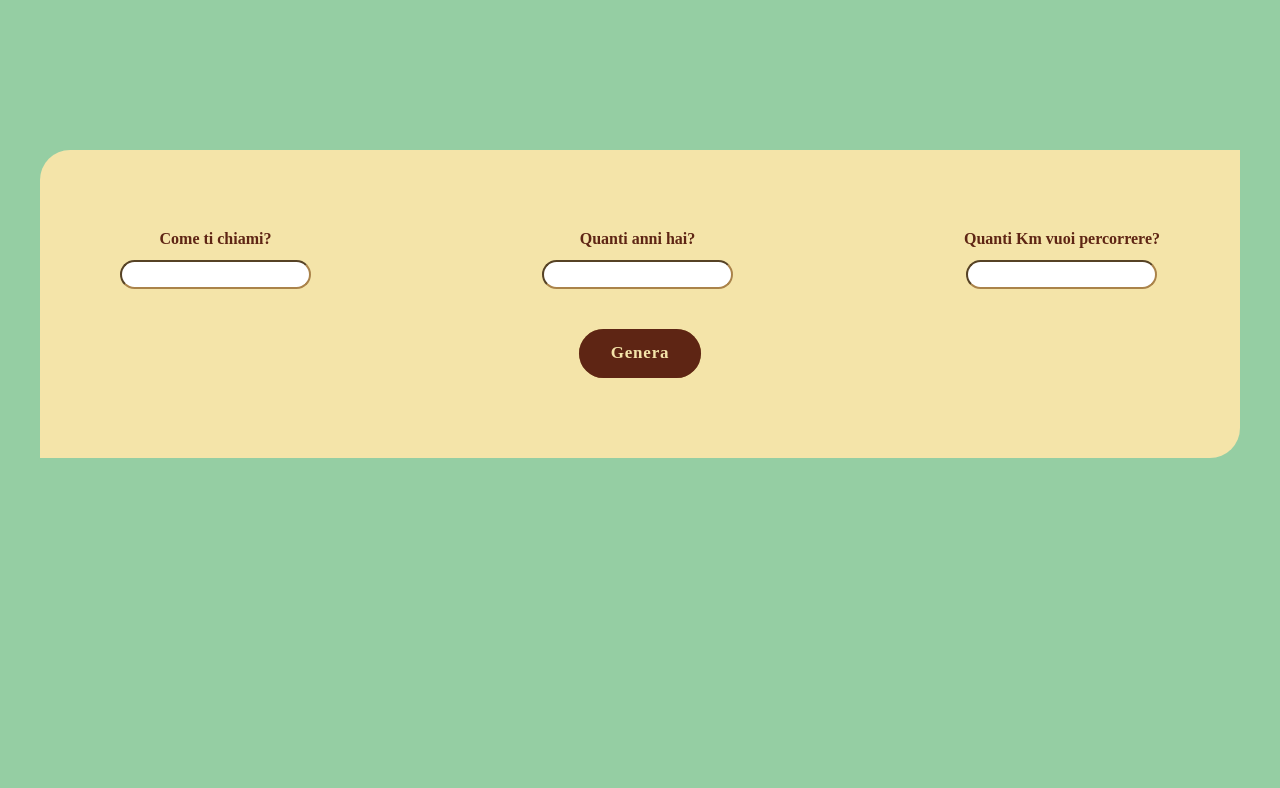
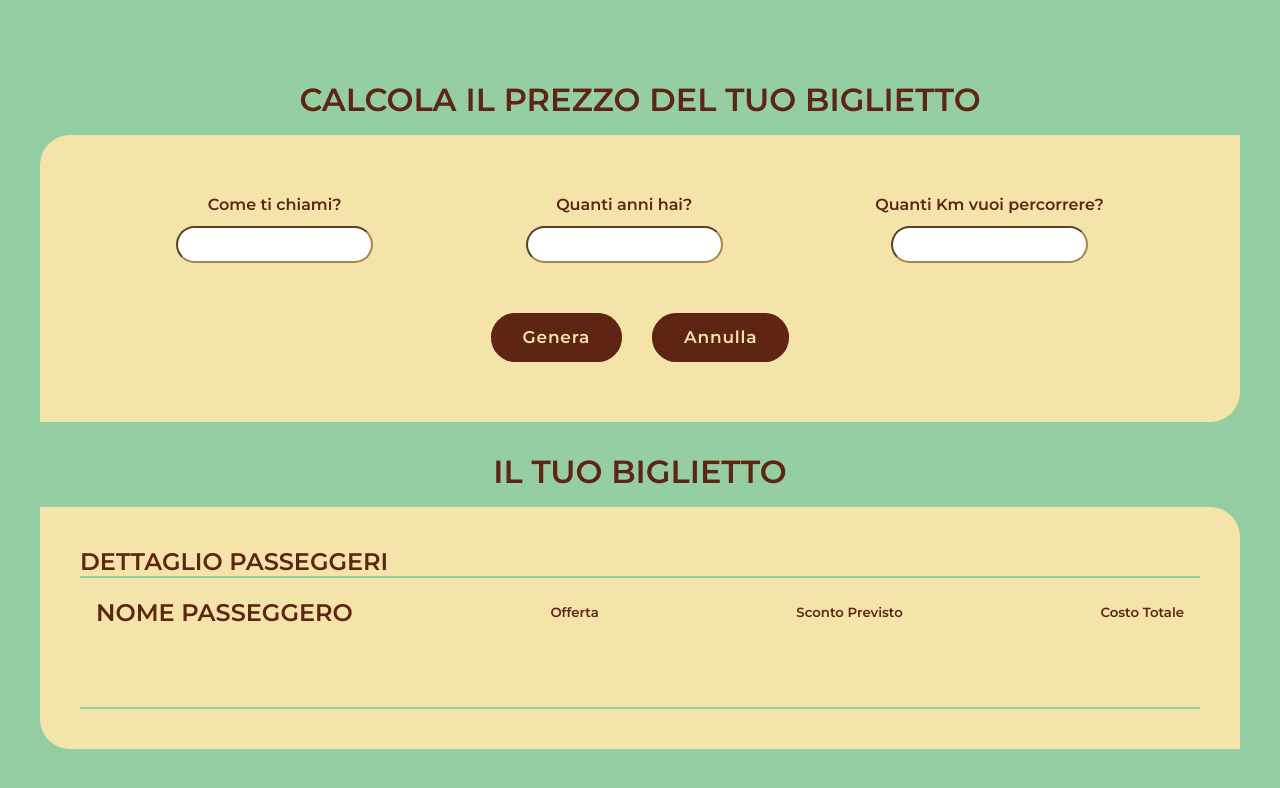
Before and after one commit to FrancescoThomasFalanga/js-biglietto-treno-form, a plain HTML site: page index.html in a window 1280 px wide. Drawn offline with Linux system fonts and the light colour scheme.

Commit message:
more styling

```diff
--- a/css/style.css
+++ b/css/style.css
@@ -1,72 +1,109 @@
+/* General Settings */
 * {
     margin: 0;
     padding: 0;
     box-sizing: border-box;
 }
-
+/* __________________________________________________ */
 body {
+    font-family: 'Montserrat', sans-serif;
     background-color: #95cea3;
     color: #5e2514;
 }
+/* /General Settings */
 
+
+
+/* A centered container */
+.margin {
+    margin-top: 80px;
+    margin-bottom: 80px;
+}
+/* __________________________________________________ */
 .centered-container {
     max-width: 1200px;
-    margin: 150px auto;
-    padding: 80px;
+    margin-left: auto;
+    margin-right: auto;
+}
+/* __________________________________________________ */
+.first-border {
     border-top-left-radius: 30px;
     border-bottom-right-radius: 30px;
+    padding: 60px;
     background-color: #f4e4a9;
 }
+/* __________________________________________________ */
+.second-border {
+    border-top-right-radius: 30px;
+    border-bottom-left-radius: 30px;
+    padding: 40px;
+    background-color: #f4e4a9;
+}
+/* /A centered container */
 
+
+
+/* Display Flex with his properties */
 .flex {
     display: flex;
     justify-content: space-between;
     align-items: center;
-
 }
-
+/* __________________________________________________ */
 .column {
     flex-direction: column;
 }
-
+/* __________________________________________________ */
 .justify-center {
     justify-content: center;
-    margin-top: 40px;
+    gap: 30px;
+    margin-top: 50px;
 }
+/* __________________________________________________ */
+.justify-around {
+    justify-content: space-around;
+}
+/* __________________________________________________ */
+.justify-start {
+    justify-content: flex-start;
+    align-items: start;
+}
+/* /Display Flex with his properties */
 
+
+
+/* Styling */
+h1 {
+    text-align: center;
+    margin-top: 30px;
+    margin-bottom: 16px;
+}
+/* __________________________________________________ */
 h4 {
     margin-bottom: 12px;
 }
-
+/* __________________________________________________ */
 input {
     border-radius: 80px;
     border-color: #aa834a;
-    padding: 5px;
+    padding: 9px 8px;
 }
-
-
-
-
-
-
-
-
-
-
-
-
-
-
-
-
-
-
-
+/* __________________________________________________ */
+.special-border {
+    border-top: 2px solid #95cea3;
+    border-bottom: 2px solid #95cea3;
+    padding: 10px 16px;
+}
+/* __________________________________________________ */
+.special-margin {
+    padding-top: 20px;
+    padding-bottom: 80px;
+}
+/* /Styling */
 
 
 
 /* Cosa strana che ho voluto aggiungere per dare un po' più di stilizzazione */
-
 button {
     outline: none;
     cursor: pointer;
@@ -85,17 +122,17 @@ button {
     background: #aa834a;
     color: #f4e4a9;
 }
-
+/* __________________________________________________ */
 button span {
     position: relative;
     z-index: 10;
     transition: color 0.4s;
 }
-
+/* __________________________________________________ */
 button:hover span {
     color: #5e2514;
 }
-
+/* __________________________________________________ */
 button::before,
 button::after {
     position: absolute;
@@ -105,7 +142,7 @@ button {
     height: 100%;
     z-index: 0;
 }
-
+/* __________________________________________________ */
 button::before {
     content: "";
     background: #5e2514;
@@ -114,7 +151,8 @@ button {
     transform: skew(30deg);
     transition: transform 0.4s cubic-bezier(0.3, 1, 0.8, 1);
 }
-
+/* __________________________________________________ */
 button:hover::before {
     transform: translate3d(100%, 0, 0);
 }
+/* Cosa strana che ho voluto aggiungere per dare un po' più di stilizzazione */
--- a/index.html
+++ b/index.html
@@ -7,13 +7,19 @@
     <title>Biglietto Treno Form</title>
 
     <link rel="stylesheet" href="css/style.css">
+    <link rel="preconnect" href="https://fonts.googleapis.com">
+    <link rel="preconnect" href="https://fonts.gstatic.com" crossorigin>
+    <link href="https://fonts.googleapis.com/css2?family=Montserrat:ital,wght@0,300;0,400;0,500;0,600;1,300&display=swap" rel="stylesheet">
 </head>
 <body>
 
-    <div class="centered-container">
+    <div class="margin">
 
-        <div class="flex">
+        <h1>CALCOLA IL PREZZO DEL TUO BIGLIETTO</h1>
 
+        <div class="centered-container first-border">
+
+            <div class="flex justify-around">
                 <div class="flex column">
                     <h4>Come ti chiami?</h4>
                     <label for="userName"></label>
@@ -35,13 +41,45 @@
             </div>
 
 
-
-
             <div class="flex justify-center">
                 <button id="ticketGeneratorButton"> <span>Genera</span> </button>
+                <button id=""> <span>Annulla</span> </button>
+            </div>
+
         </div>
 
 
+        <h1>IL TUO BIGLIETTO</h1>
+
+        <div class="centered-container second-border">
+
+                <div>
+                    <h2>DETTAGLIO PASSEGGERI</h2>
+                </div>
+
+                <div class="flex special-border special-margin">
+                    <div>
+                        <h2>NOME PASSEGGERO</h2>
+                        <h3 id="userName"></h3>
+                    </div>
+
+                    <div>
+                        <h5>Offerta</h5>
+                        <h6 id="offerta"></h6>
+                    </div>
+
+                    <div>
+                        <h5>Sconto Previsto</h5>
+                        <h6 id="totSconto"></h6>
+                    </div>
+
+                    <div>
+                        <h5>Costo Totale</h5>
+                        <h6 id="totEuro"></h6>
+                    </div>
+                </div>
+
+        </div>
     </div>
 
 
```
Lines whose indentation alone changed are shown as unchanged.
